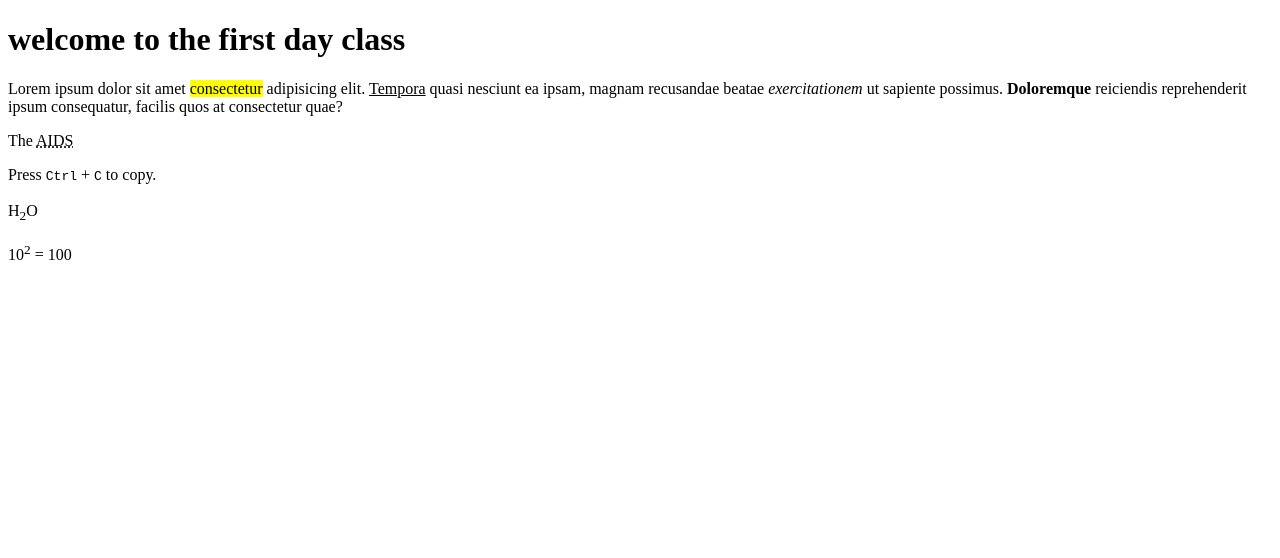
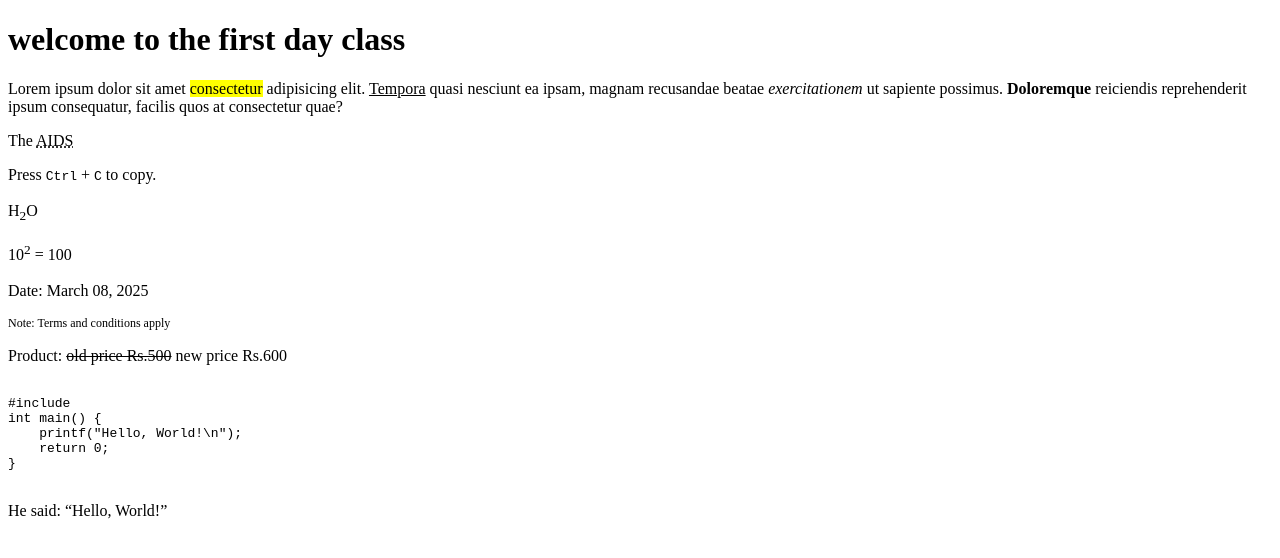
Before and after one commit to rasitha786/MERN-html, a plain HTML site: page index.html in a window 1280 px wide. Drawn offline with Linux system fonts and the light colour scheme.

Commit message:
html-tags

```diff
--- a/index.html
+++ b/index.html
@@ -13,7 +13,25 @@
   Press <kbd>Ctrl</kbd> + <kbd>C</kbd> to copy.<br><br>
  H<sub>2</sub>O <br><br>
   10<sup>2</sup> = 100 <br><br>
+  Date: <time datetime="2025-03-08">March 08, 2025</time>
 </p>
+<p style="font-size: 12px; color: black;">
+  Note: Terms and conditions apply
+</p>
+<p>Product: <del>old price Rs.500</del> new price Rs.600 </p>
+<pre>
+<code>
+#include <stdio.h>
+int main() {
+    printf("Hello, World!\n");
+    return 0;
+}
+</code>
+</pre>
+<p>He said: <q>Hello, World!</q></p>
+
+
+
 
 </body>
 </html>
```
